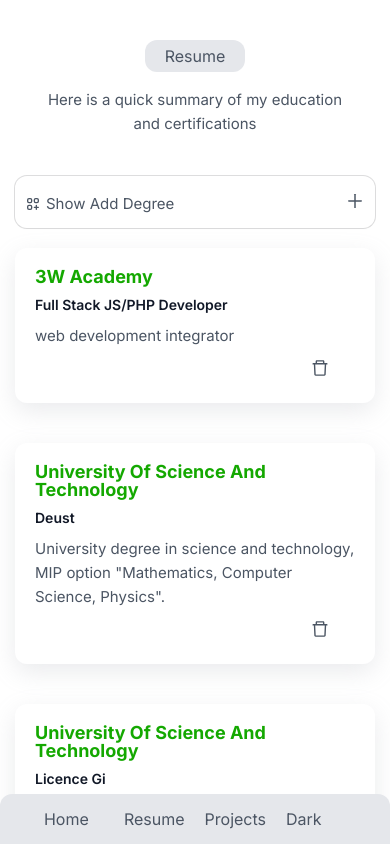
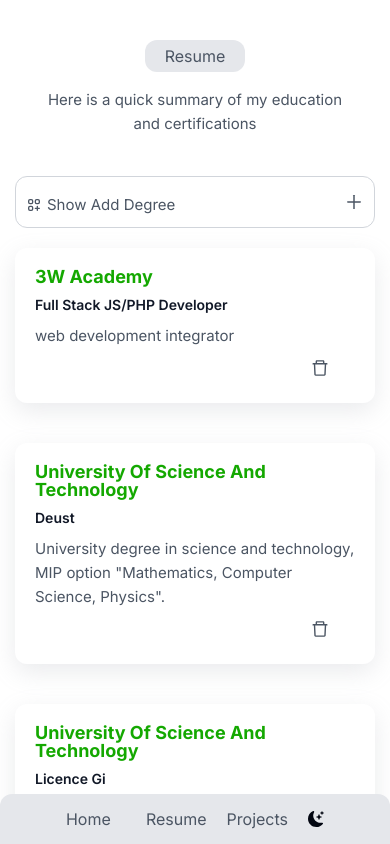
Before and after one commit to HamzaMF7/PortfolioV2, a React (Create React App) app: page /#/resume in a window 390 px wide. Shown: the top 844 px of the page. Built offline with nearby package versions, Linux system fonts and the light colour scheme; data requests are answered from the project's data file; some icons are missing.

Commit message:
darkMode update

```diff
--- a/src/components/NavLinks.jsx
+++ b/src/components/NavLinks.jsx
@@ -1,4 +1,4 @@
-import React from "react";
+import React, { useEffect, useState } from "react";
 import { Link } from "react-router-dom";
 import CustomButton from "./CustomButton";
 import { AiFillHome, AiFillFile, AiFillAppstore } from "react-icons/ai";
@@ -9,6 +9,15 @@
 const NavLinks = () => {
   const dispatch = useDispatch();
   const { isDarkMode } = useSelector((state) => state.theme);
+  // Set state to determine whether user is on a mobile device or not
+  const [isMobile, setIsMobile] = useState(window.innerWidth <= 992);
+
+  // Update isMobile state when the window is resized
+  useEffect(() => {
+    const handleResize = () => setIsMobile(window.innerWidth <= 992);
+    window.addEventListener("resize", handleResize);
+    return () => window.removeEventListener("resize", handleResize);
+  }, []);
   return (
     <div className="nav-links ">
       <ul className="links">
@@ -27,6 +36,18 @@
             <CustomButton icon={AiFillAppstore} text="Projects" />
           </Link>
         </li>
+        {isMobile ? (
+          <li>
+            <div
+              className="darkMode-btn"
+              onClick={() => {
+                dispatch(setDarkMode());
+              }}
+            >
+              {isDarkMode ? <BsFillSunFill /> : <BsFillMoonStarsFill />}
+            </div>
+          </li>
+        ) : (
           <li
             onClick={() => {
               dispatch(setDarkMode());
@@ -37,6 +58,7 @@
               text={isDarkMode ? "Light" : "Dark"}
             />
           </li>
+        )}
       </ul>
     </div>
   );
--- a/src/styles/addItems.scss
+++ b/src/styles/addItems.scss
@@ -2,8 +2,11 @@
 @import "./mixins.scss";
 
 .add {
-  box-shadow: rgba(0, 0, 0, 0.02) 0px 1px 3px 0px,
-    rgba(27, 31, 35, 0.15) 0px 0px 0px 1px;
+  // box-shadow: rgba(0, 0, 0, 0.02) 0px 1px 3px 0px,
+  //   rgba(27, 31, 35, 0.15) 0px 0px 0px 1px;
+  @include theme(){
+    border: 1px solid theme-get('borderColor');
+  }
   max-width: 1000px;
   margin: 0 auto;
   padding: 10px;
@@ -44,9 +47,11 @@
       gap: 20px;
       input,
       textarea {
-        border: none;
-        box-shadow: rgba(0, 0, 0, 0.02) 0px 1px 3px 0px,
-          rgba(27, 31, 35, 0.15) 0px 0px 0px 1px;
+        @include theme(){
+          border: 1px solid theme-get('borderColor');
+          background-color: theme-get('bodyBgColor');
+          color: theme-get('textColor');
+        }
         max-width: 1000px;
         border-radius: $raduis;
         padding: 15px 20px;
@@ -77,10 +82,10 @@
         padding: 10px 25px;
         border-radius: 12px;
         border: none;
-        @include theme(){
-          background: theme-get('titleColor');
+        @include theme() {
+          color: theme-get("bgColor");
+          background-color: theme-get("titleColor");
         }
-        color: white;
         cursor: pointer;
         &:disabled {
           opacity: 0.35;
--- a/src/styles/navLinks.scss
+++ b/src/styles/navLinks.scss
@@ -21,9 +21,19 @@
     display: flex;
     gap: 0 20px;
     justify-content: center;
+    align-items: center;
     @include lg {
       flex-direction: column;
       gap: 20px 0;
     }
+    .darkMode-btn {
+      display: flex;
+      justify-content: center;
+      align-items: center;
+      cursor: pointer;
+      @include theme(){
+        color:  theme-get('darkGray950');
+      }
+    }
   }
 }
--- a/src/styles/project.scss
+++ b/src/styles/project.scss
@@ -5,6 +5,10 @@
     #0000000f 0px 2px 4px -1px;
   margin-bottom: 48px;
   flex-wrap: wrap;
+  border-radius: $raduis;
+  @include theme(){
+    background-color: theme-get('thirdBgColor');
+  }
   .project-image {
     width: 100%;
     padding: 28px;
--- a/src/styles/variables.scss
+++ b/src/styles/variables.scss
@@ -41,6 +41,9 @@
     'secondBgColor': $dark-gray-200,
     'titleColor': $dark-gray-900,
     'textColor': $dark-gray-600,
+    'darkGray950': $dark-gray-950,
+    'borderColor': $dark-gray-300,
+    'thirdBgColor' :$dark-gray-100,
     ),
     lightTheme: (
       'bodyBgColor': $light-gray-default,
@@ -48,5 +51,8 @@
       'secondBgColor': $light-gray-200,
       'titleColor': $light-gray-900,
       'textColor': $light-gray-600,
+      'darkGray950': $light-gray-950,
+      'borderColor': $light-gray-300,
+      'thirdBgColor' :$light-gray-100,
       ),
 );
```
Lines whose indentation alone changed are shown as unchanged.
